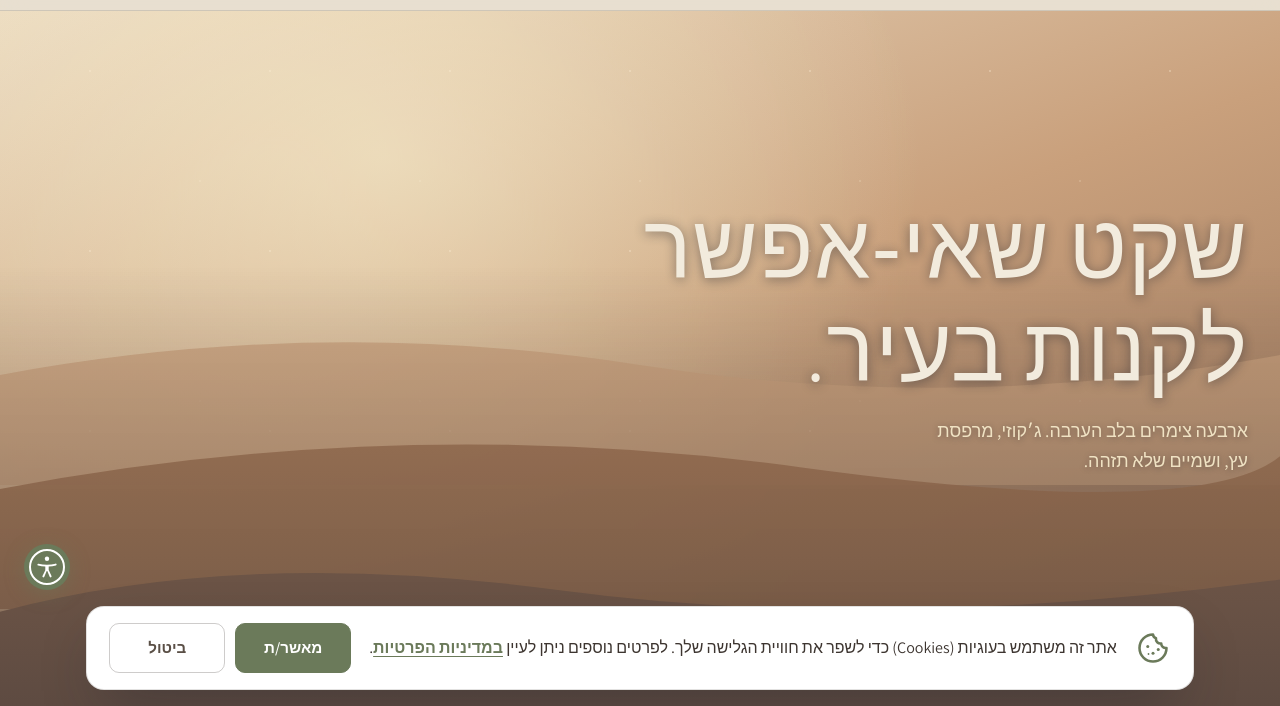
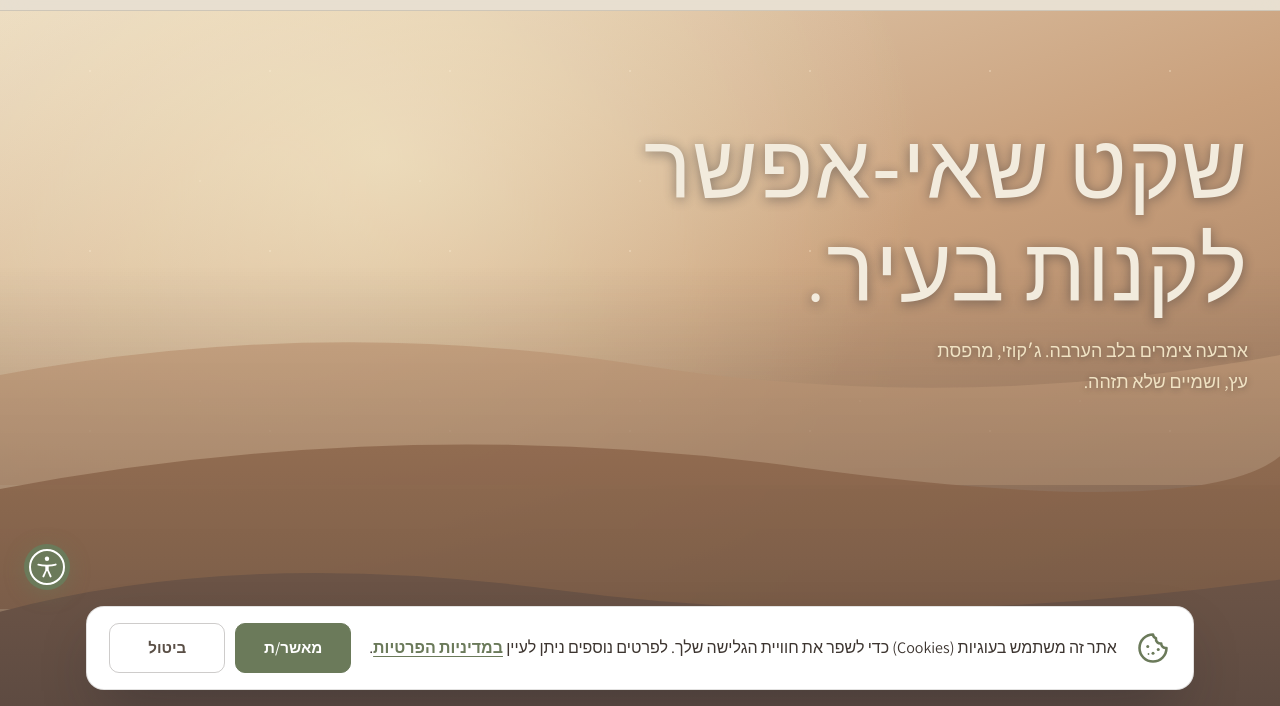
Before and after one commit to ombee-hub/RozmarinWeb, a plain HTML site: page index.html in a window 1280 px wide. Shown: the part 94-800 px from the top of the page. Drawn offline with Linux system fonts and the light colour scheme.

Commit message:
Hero: raise headline on desktop, centred in the sky
Co-Authored-By: Claude Opus 5.5 <noreply@anthropic.com>

```diff
--- a/index.html
+++ b/index.html
@@ -10,7 +10,7 @@
   <link rel="preconnect" href="https://fonts.googleapis.com">
   <link rel="preconnect" href="https://fonts.gstatic.com" crossorigin>
   <link href="https://fonts.googleapis.com/css2?family=Assistant:wght@200;300;400;500;600;700&display=swap" rel="stylesheet">
-  <link rel="stylesheet" href="styles.css?v=14">
+  <link rel="stylesheet" href="styles.css?v=15">
 </head>
 <body data-cookie-banner>
 
--- a/styles.css
+++ b/styles.css
@@ -454,8 +454,10 @@ section { padding: var(--space-xl) 0; }
   padding: 0 var(--space-m);
   display: flex;
   flex-direction: column;
-  justify-content: flex-end;
-  padding-bottom: 9.5rem;
+  /* Desktop: headline centred in the sky, above the dunes, never under the header */
+  justify-content: center;
+  padding-top: var(--space-m);
+  padding-bottom: 34vh;
 }
 .hero h1 {
   font-size: var(--type-display);
```
Also changed, not shown: about.html (+1 -1 lines), accessibility.html (+1 -1 lines), contact.html (+1 -1 lines), galeria.html (+1 -1 lines), hamakom.html (+1 -1 lines), hazmana.html (+1 -1 lines), mamlitzim.html (+1 -1 lines), pinukim.html (+1 -1 lines), privacy.html (+1 -1 lines), spa.html (+1 -1 lines), zimmerim.html (+1 -1 lines).
